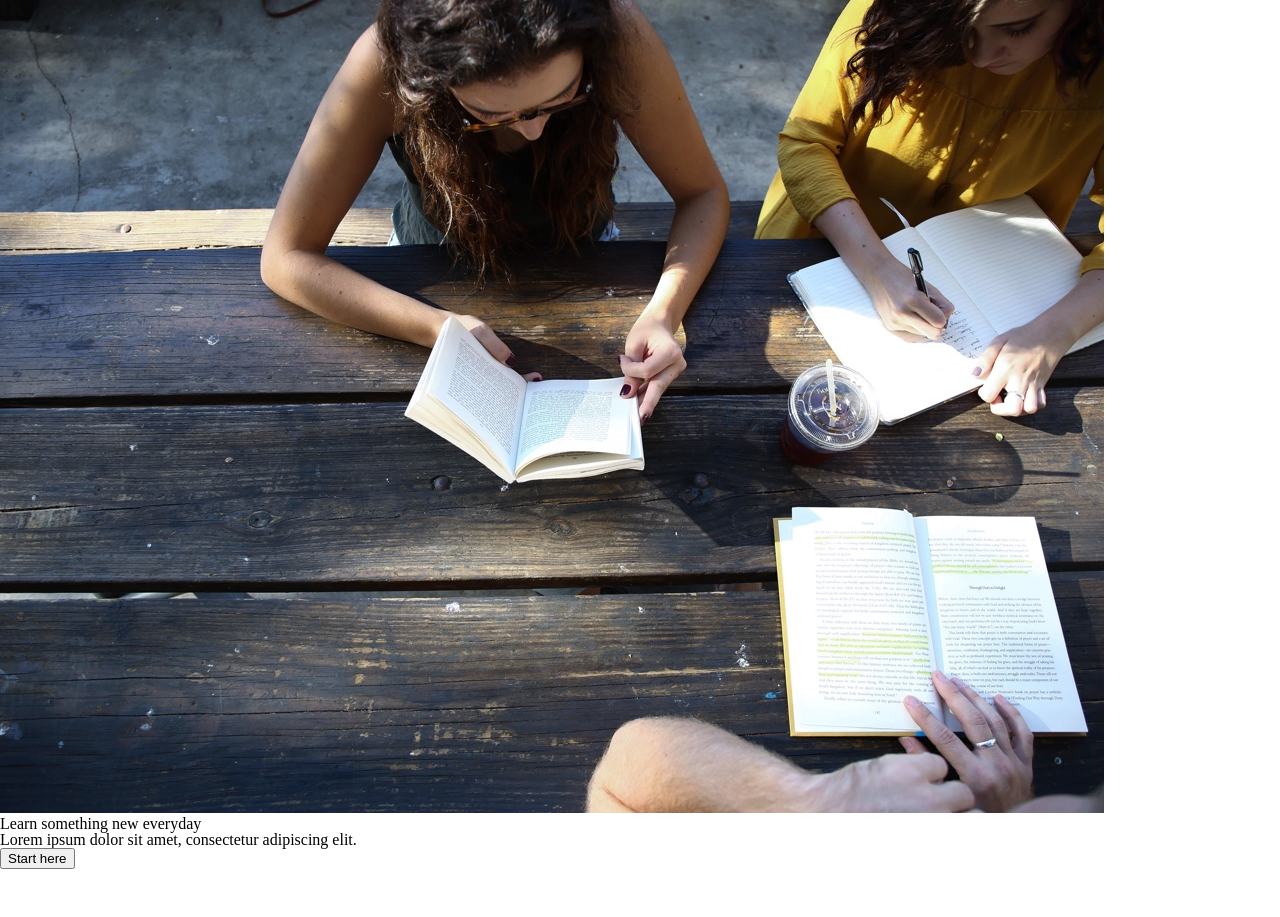
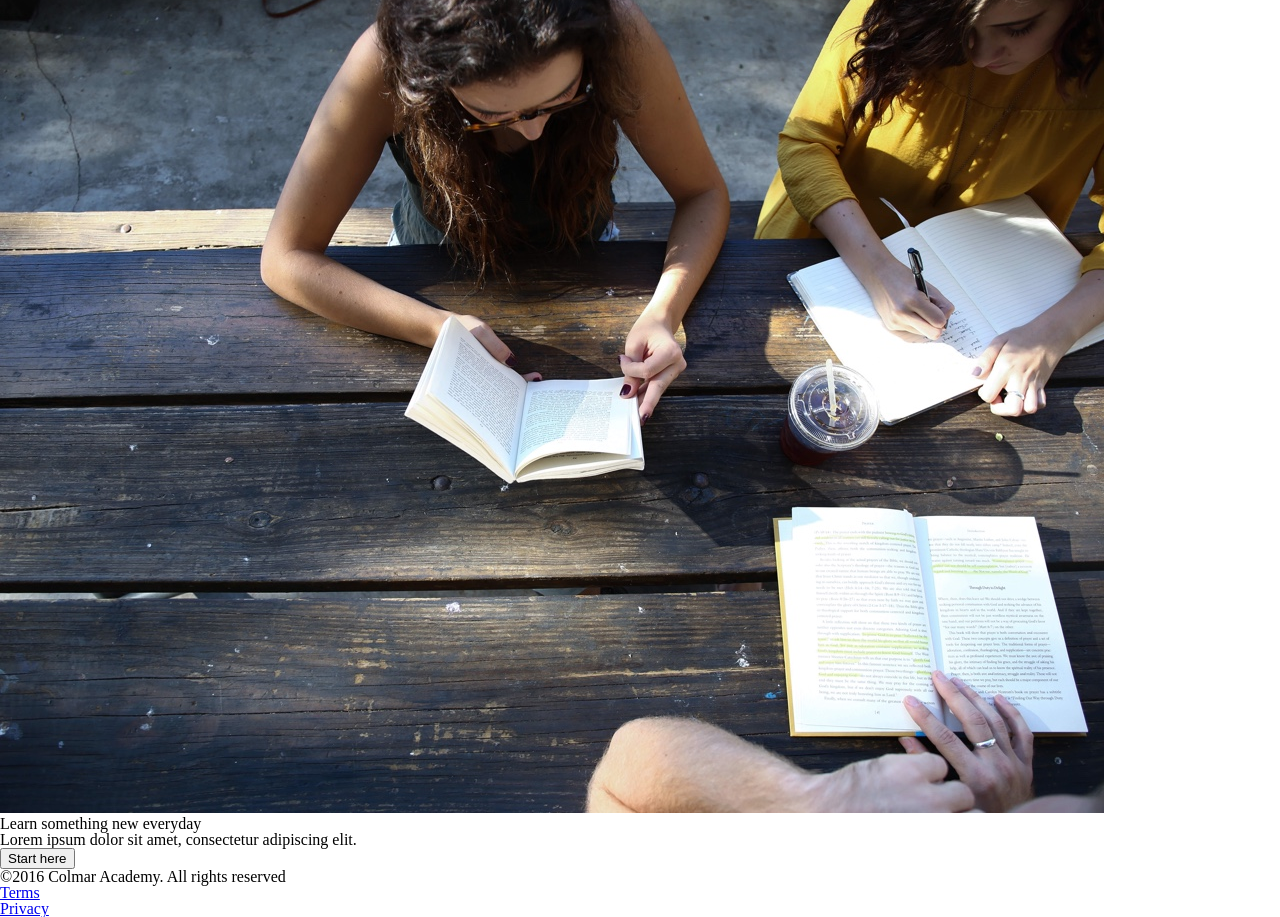
Before and after one commit to le-silence/ColmarAcademy, a plain HTML site: page index.html in a window 1280 px wide. Shown: the part 102-1019 px from the top of the page. Before the commit the page ends 971 px from the top, so only its background shows below. Drawn offline with Linux system fonts and the light colour scheme.

Commit message:
Ajout footer.

```diff
--- a/index.html
+++ b/index.html
@@ -35,6 +35,29 @@
           </div>
         </div>
       </div>
+
+      <article role="presentation">
+        <section class="practicing">
+
+        </section>
+
+        <section class="start">
+
+        </section>
+
+        <section class="thesis">
+
+        </section>
+      </article>
     </main>
+
+    <footer>
+      <p class="copyright">&copy;2016 Colmar Academy. All rights reserved</p>
+      <nav class="footermenu">
+        <ul role="presentation">
+          <li><a href="#">Terms</a></li>
+          <li><a href="#">Privacy</a></li>
+        </ul>
+      </nav>
   </body>
 </html>
```
